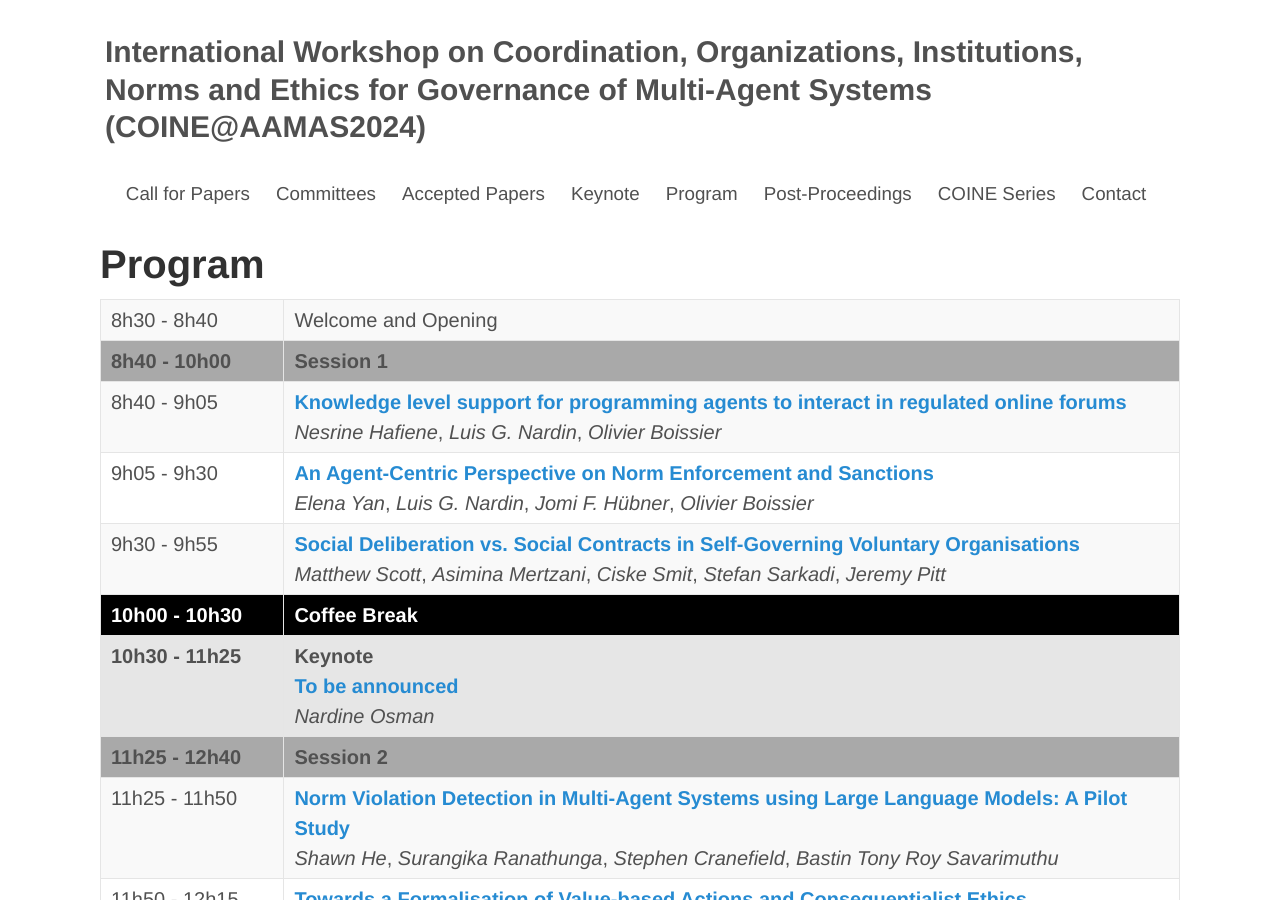
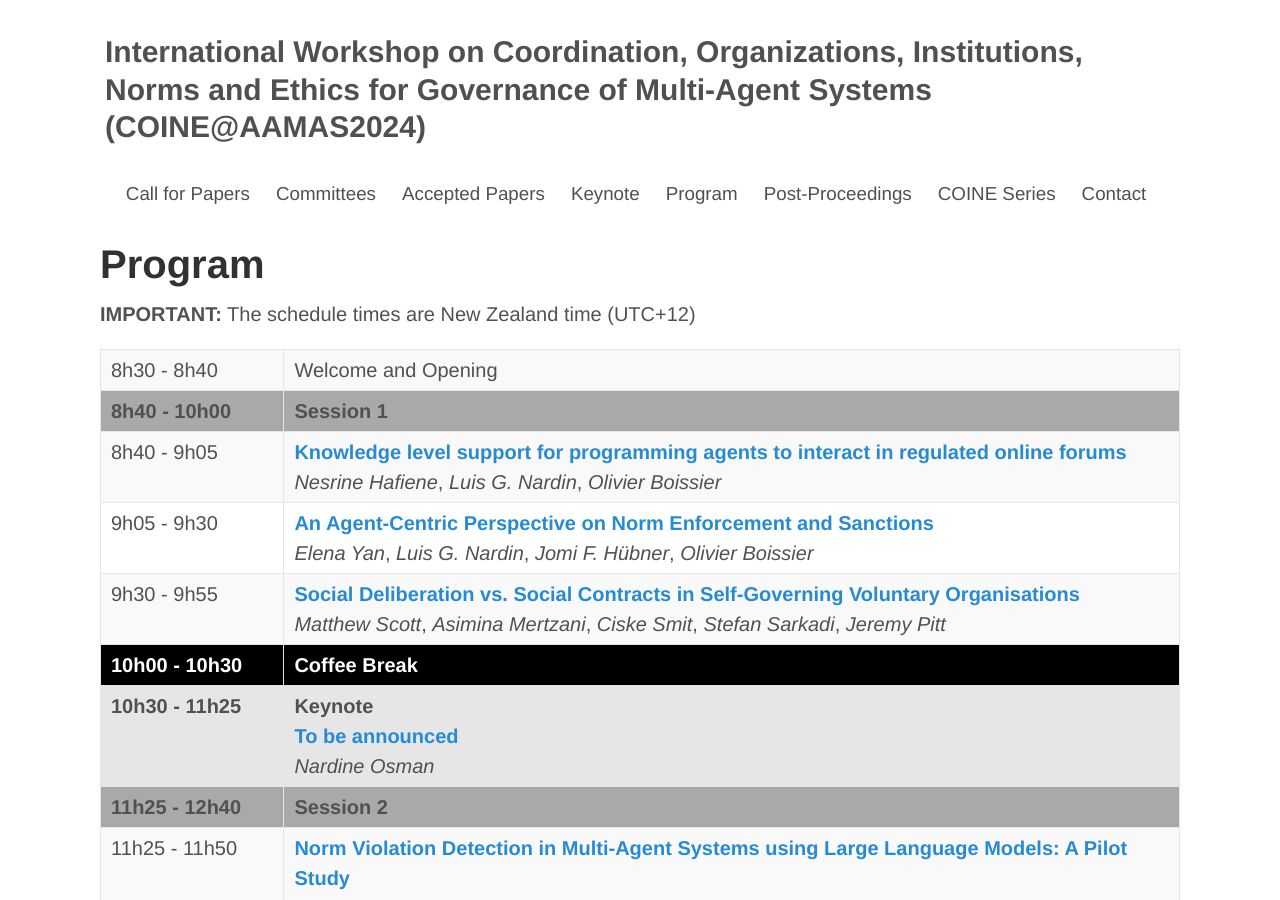
Before and after one commit to coin-workshop/coine-2024-auckland, a Jekyll site: the page built from technical_programme.md, in a window 1280 px wide and 900 px high. Built offline with Jekyll 4.4.1, drawn with Linux system fonts in a browser that asks for light colours.

Commit message:
Added time notice

```diff
--- a/technical_programme.md
+++ b/technical_programme.md
@@ -2,6 +2,8 @@
 ---
 
 # Program
+
+<b>IMPORTANT:</b> The schedule times are New Zealand time (UTC+12)
 
 <table id="coine2024-schedule">
   <tbody>
```
